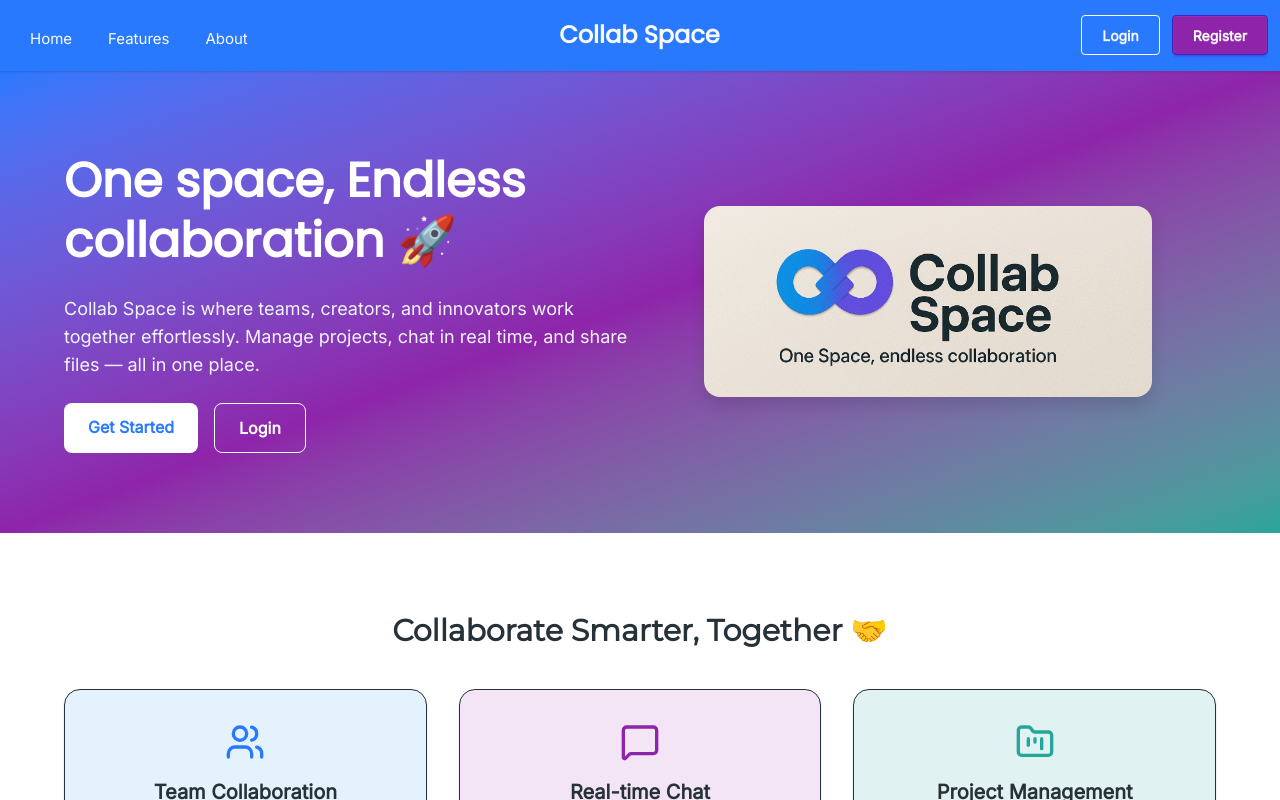
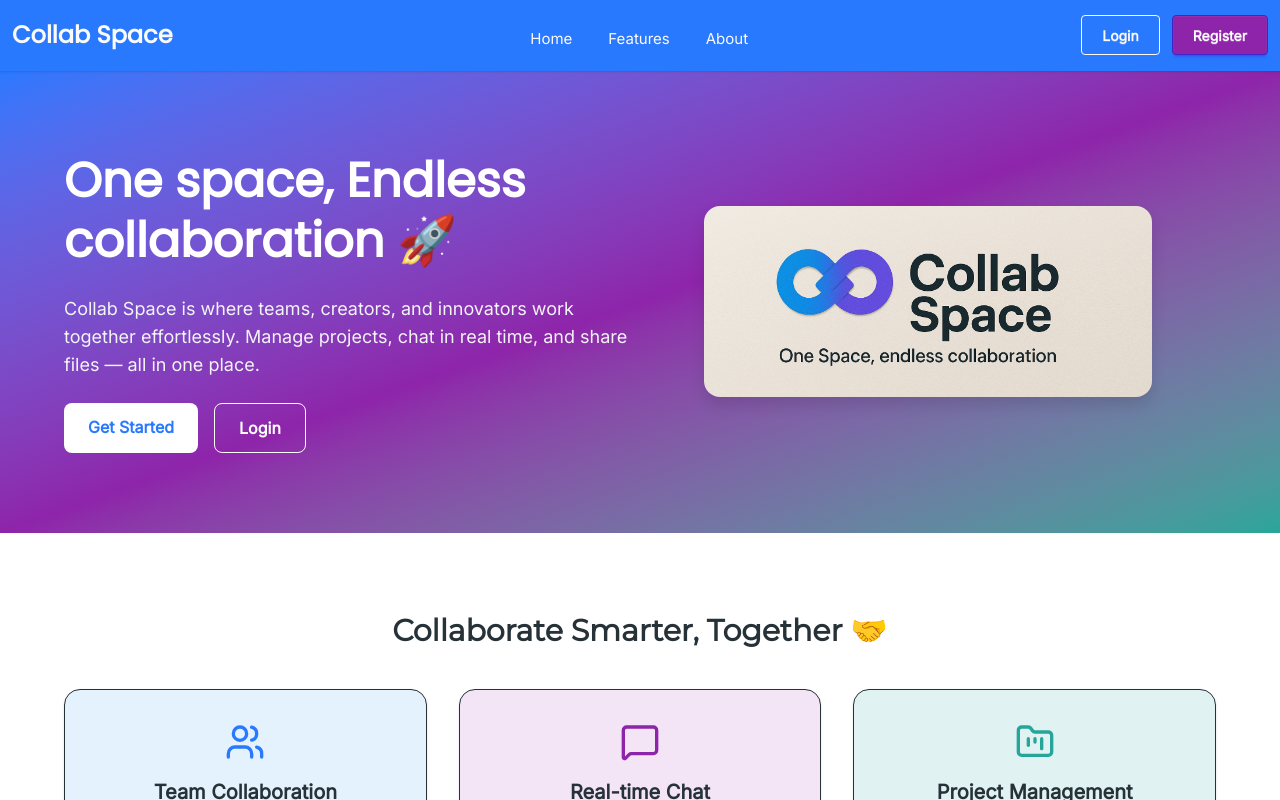
Before and after one commit to BK-Bagchi/collab-space, a React (Vite) app: page / in a window 1280 px wide. Shown: the top 800 px of the page. Built offline with nearby package versions, Linux system fonts and the light colour scheme.

Commit message:
navbar reorganized

```diff
--- a/src/components/shared/Navbar/Navbar.jsx
+++ b/src/components/shared/Navbar/Navbar.jsx
@@ -26,6 +26,11 @@ const Navbar = ({ loggedIn }) => {
             {loggedIn ? <PrivateList /> : <PublicList />}
           </ul>
         </div>
+        <Link to="/" className="text-2xl font-bold logo-font cursor-pointer">
+          {projectName()}
+        </Link>
+      </div>
+      <div className="navbar-center">
         <div className="hidden md:flex w-full">
           <ul
             tabIndex="1"
@@ -35,11 +40,6 @@ const Navbar = ({ loggedIn }) => {
           </ul>
         </div>
       </div>
-      <div className="navbar-center">
-        <Link to="/" className="text-2xl font-bold logo-font cursor-pointer">
-          {projectName()}
-        </Link>
-      </div>
       <div className="navbar-end body-font pl-2">
         {loggedIn ? <PrivateBtn /> : <PublicBtn />}
       </div>
```
